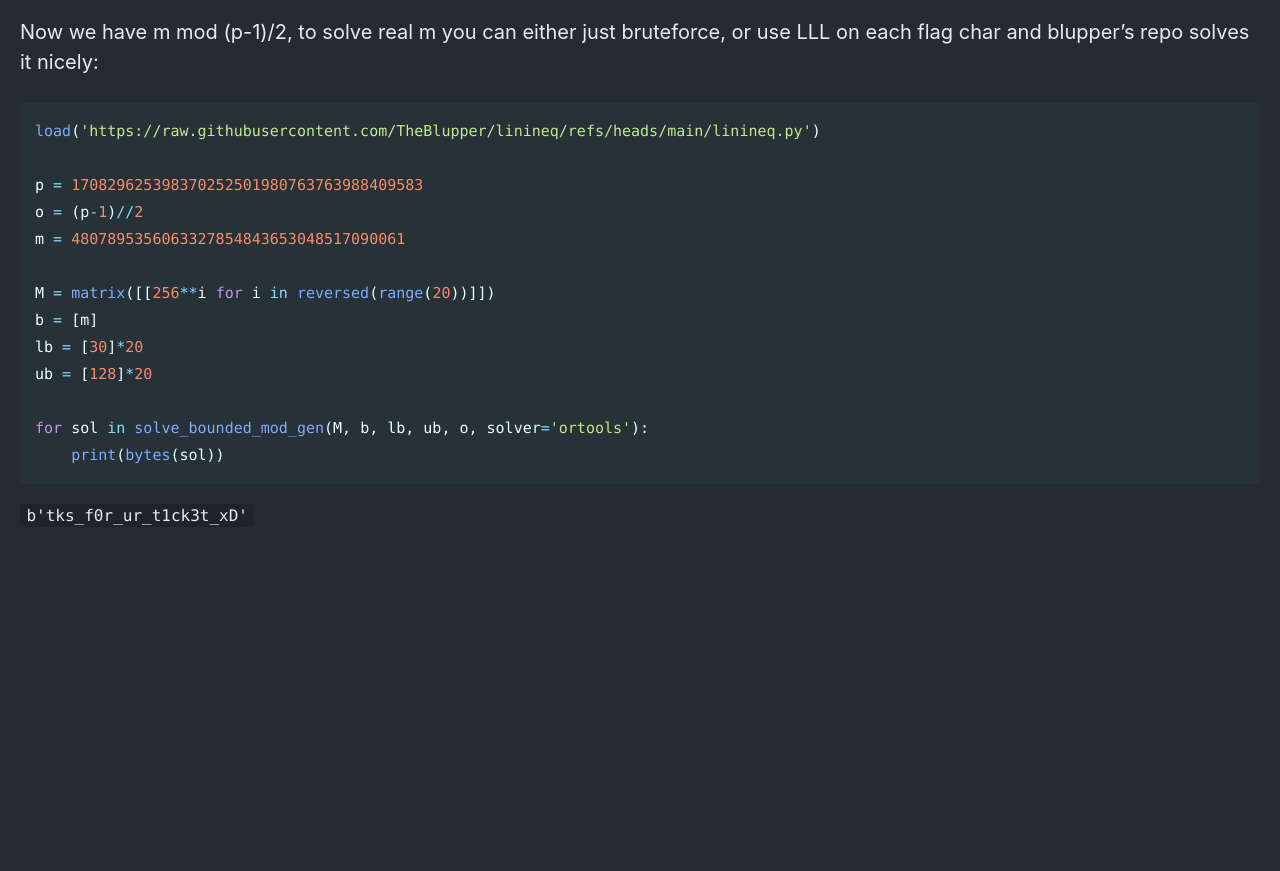
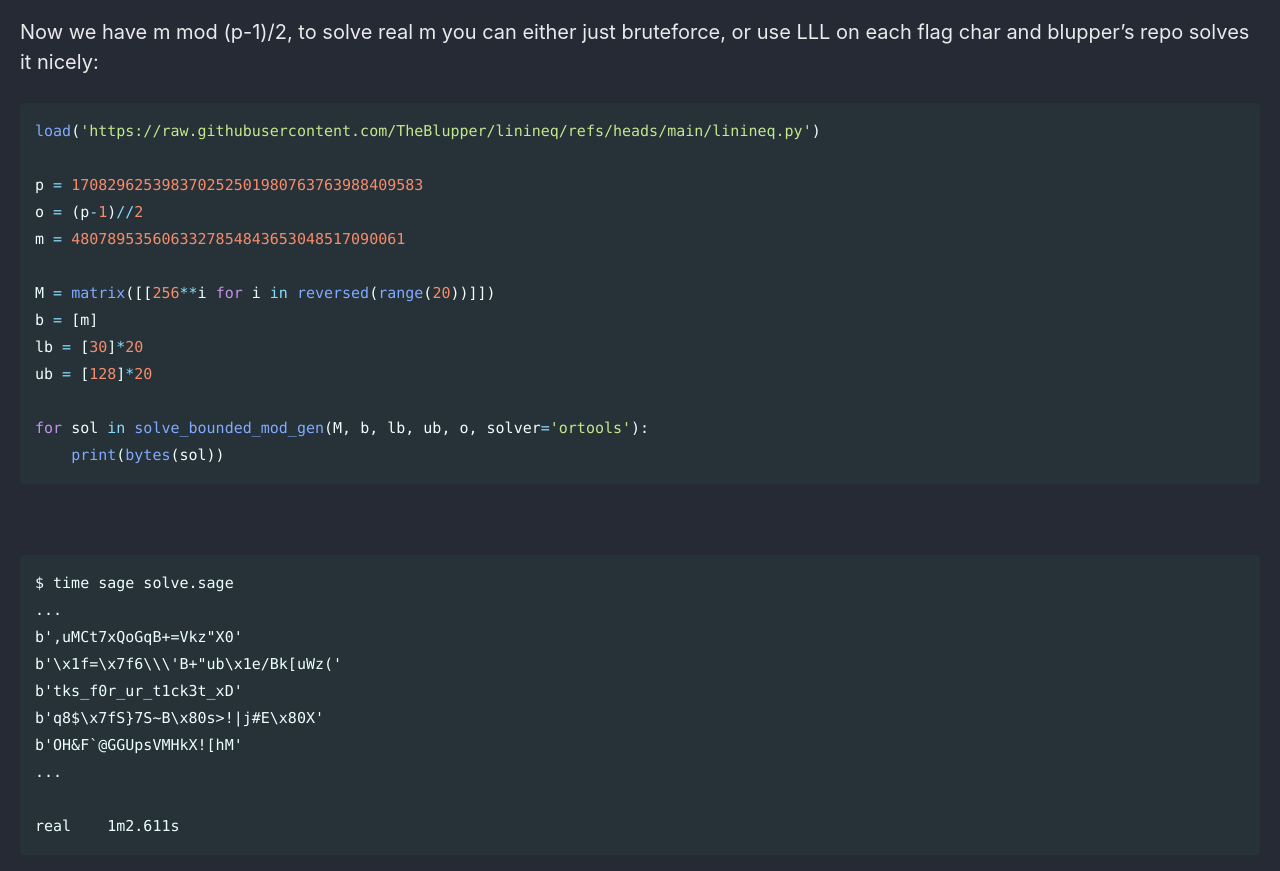
Before and after one commit to Connor-McCartney/Connor-McCartney.github.io, a Jekyll site: the page built from _pages/cryptography/other/idekCTF2025.md, in a window 1280 px wide and 900 px high, scrolled down 3385 px. Shown: the top 871 px of the window. Built offline with Jekyll 4.4.1, drawn with Linux system fonts in a browser that asks for light colours; cached includes are drawn as plain includes; before the commit the page ends 3970 px from its top, so only the background shows below that.

Commit message:
Update idekCTF2025.md

````diff
--- a/_pages/cryptography/other/idekCTF2025.md
+++ b/_pages/cryptography/other/idekCTF2025.md
@@ -149,4 +149,17 @@ for sol in solve_bounded_mod_gen(M, b, lb, ub, o, solver='ortools'):
     print(bytes(sol))
 ```
 
-`b'tks_f0r_ur_t1ck3t_xD'`
+<br>
+
+```
+$ time sage solve.sage
+...
+b',uMCt7xQoGqB+=Vkz"X0'
+b'\x1f=\x7f6\\\'B+"ub\x1e/Bk[uWz('
+b'tks_f0r_ur_t1ck3t_xD'
+b'q8$\x7fS}7S~B\x80s>!|j#E\x80X'
+b'OH&F`@GGUpsVMHkX![hM'
+...
+
+real	1m2.611s
+```
````
